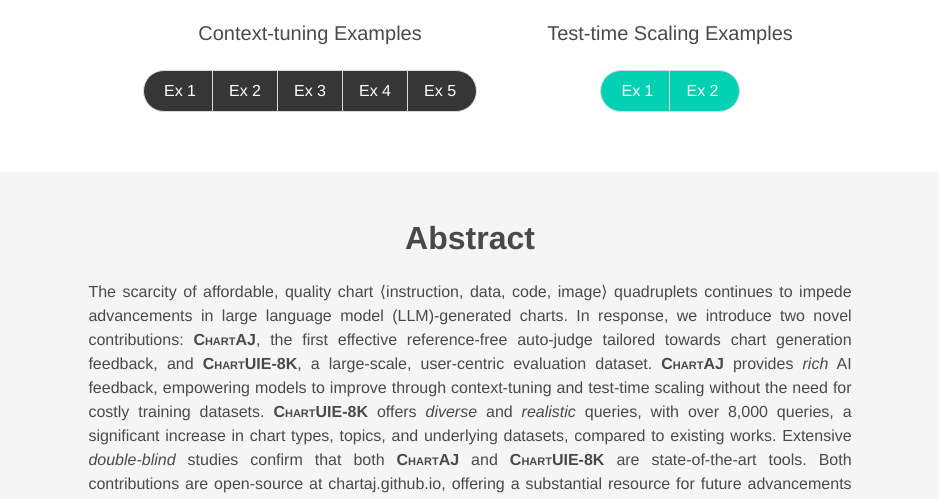
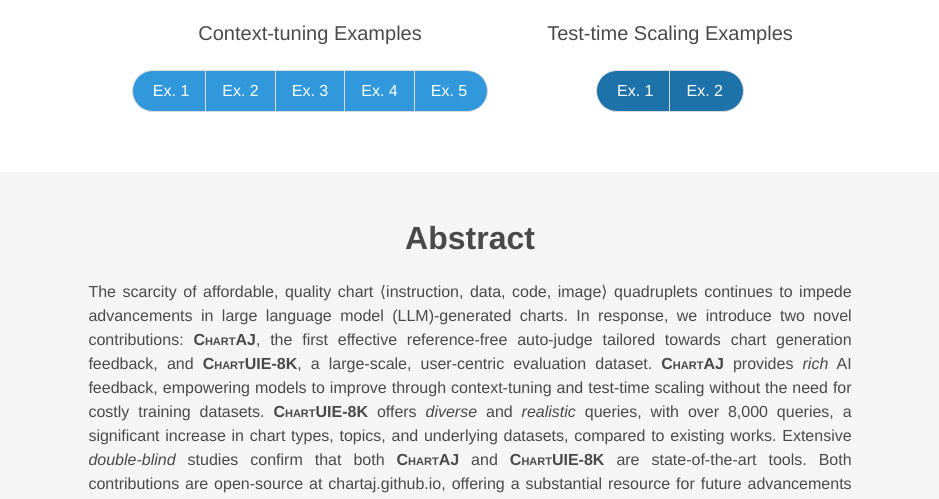
Before and after one commit to chartsquared/chartsquared.github.io, a plain HTML site: page index.html in a window 1280 px wide. Shown: the part 293-792 px from the top of the page, without its empty margins (170-1109 px from the left). Drawn offline with nearby package versions, Linux system fonts and the light colour scheme; some icons are missing; a web font is replaced by a local one.

Commit message:
changed colors

```diff
--- a/index.html
+++ b/index.html
@@ -139,28 +139,28 @@
                     <div class="tabs is-centered is-toggle is-toggle-rounded mt-2">
                       <ul>
                         <li >
-                          <a href="#ct-example-1" class="has-background-dark has-text-white">
-                            <span>Ex 1</span>
+                          <a href="#ct-example-1" class="has-background-info has-text-white">
+                            <span>Ex. 1</span>
                           </a>
                         </li>
                         <li>
-                          <a href="#ct-example-2" class="has-background-dark has-text-white">
-                            <span>Ex 2</span>
+                          <a href="#ct-example-2" class="has-background-info has-text-white">
+                            <span>Ex. 2</span>
                           </a>
                         </li>
                         <li>
-                          <a href="#ct-example-3" class="has-background-dark has-text-white">
-                            <span>Ex 3</span>
+                          <a href="#ct-example-3" class="has-background-info has-text-white">
+                            <span>Ex. 3</span>
                           </a>
                         </li>
                         <li>
-                          <a href="#ct-example-4" class="has-background-dark has-text-white">
-                            <span>Ex 4</span>
+                          <a href="#ct-example-4" class="has-background-info has-text-white">
+                            <span>Ex. 4</span>
                           </a>
                         </li>
                         <li>
-                          <a href="#ct-example-5" class="has-background-dark has-text-white">
-                            <span>Ex 5</span>
+                          <a href="#ct-example-5" class="has-background-info has-text-white">
+                            <span>Ex. 5</span>
                           </a>
                         </li>
                       </ul>
@@ -171,13 +171,13 @@
                     <div class="tabs is-centered is-toggle is-toggle-rounded mt-2">
                       <ul>
                         <li>
-                          <a href="#tts-example-5" class="has-background-primary has-text-white">
-                            <span>Ex 1</span>
+                          <a href="#tts-example-5" class="has-background-info-dark has-text-white">
+                            <span>Ex. 1</span>
                           </a>
                         </li>
                         <li>
-                          <a href="#tts-example-5" class="has-background-primary has-text-white">
-                            <span>Ex 2</span>
+                          <a href="#tts-example-5" class="has-background-info-dark has-text-white">
+                            <span>Ex. 2</span>
                           </a>
                         </li>
                       </ul>
```
